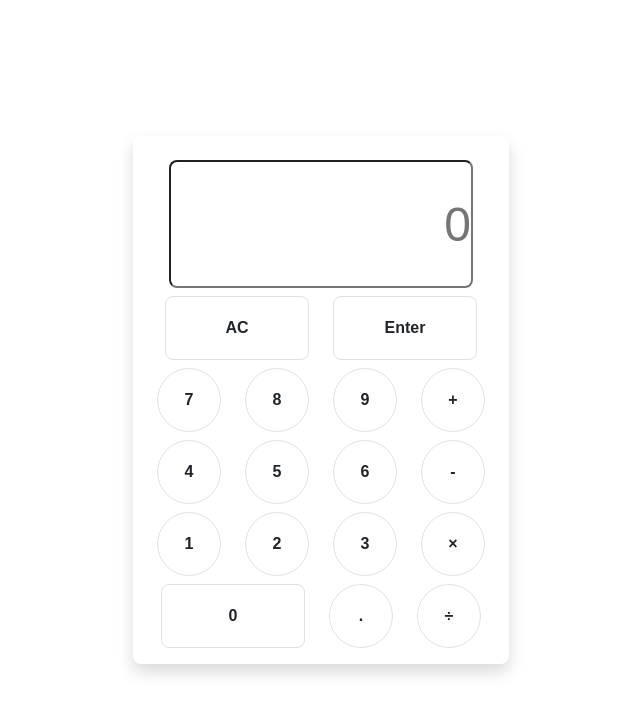
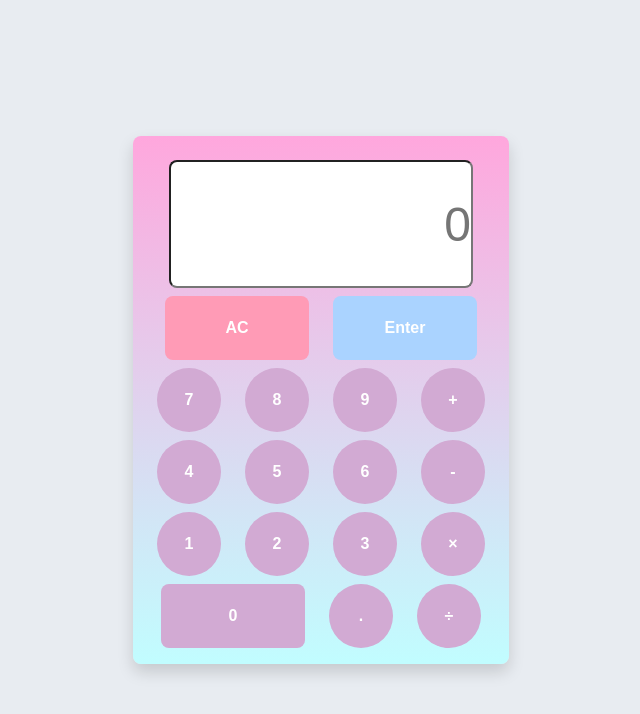
Before and after one commit to MohammadNourizadeh/calculator2, a website: page index.html in a window 1280 px wide. Shown: the whole page, without its empty margins (319-959 px from the left). Drawn offline with Linux system fonts and the light colour scheme.

Commit message:
calc body and btns color changed and theirs border removed

```diff
--- a/assets/scss/main.scss
+++ b/assets/scss/main.scss
@@ -1,4 +1,4 @@
-*{
+* {
     padding: 0px;
     margin: 0px;
     box-sizing: border-box;
@@ -7,74 +7,94 @@
 }
 
 
-.my-container{
+.my-container {
 
-    .my-row{
+    .my-row {
 
-        .my-col{
+        .my-col {
+            background-color: #E8ECF1;
 
-            .king{
+            .king {
+                background-image: linear-gradient(rgb(255, 167, 221), rgb(193, 253, 255));
 
-                .input-div{
+                .input-div {
 
-                    input{
+                    input {
                         width: 19rem;
                         height: 8rem;
                         font-size: 3rem;
                     }
                 }
 
-                .btn-div{
+                .btn-div {
 
-                    .first-line-btn{
+                    .first-line-btn {
 
-                        button{
+                        button {
                             width: 9rem;
                             height: 4rem;
-                            font-weight: 800;
+                            font-weight: 900;
+                        }
+
+                        #ac-btn {
+                            color: white;
+                            background-color: rgb(255, 155, 182);
+                        }
+
+                        #enter-btn {
+                            color: white;
+                            background-color: rgb(170, 211, 255);
                         }
                     }
 
-                    .second-line-btn{
+                    .second-line-btn {
 
-                        button{
+                        button {
                             width: 4rem;
                             height: 4rem;
                             border-radius: 50%;
-                            font-weight: 800;
+                            font-weight: 900;
+                            color: white;
+                            background-color: rgb(210, 170, 211);
                         }
                     }
 
-                    .third-line-btn{
+                    .third-line-btn {
 
-                        button{
+                        button {
                             width: 4rem;
                             height: 4rem;
                             border-radius: 50%;
-                            font-weight: 800;
+                            font-weight: 900;
+                            background-color: rgb(210, 170, 211);
+                            color: white;
                         }
                     }
 
-                    .forth-line-btn{
+                    .forth-line-btn {
 
-                        button{
+                        button {
                             width: 4rem;
                             height: 4rem;
                             border-radius: 50%;
-                            font-weight: 800;
+                            font-weight: 900;
+                            background-color: rgb(210, 170, 211);
+                            color: white;
                         }
                     }
 
-                    .fifth-line-btn{
+                    .fifth-line-btn {
 
-                        button{
+                        button {
                             width: 4rem;
                             height: 4rem;
                             border-radius: 50%;
-                            font-weight: 800;
+                            font-weight: 900;
+                            background-color: rgb(210, 170, 211);
+                            color: white;
                         }
 
-                        #zero{
+                        #zero-btn {
                             width: 9rem;
                         }
                     }
--- a/index.html
+++ b/index.html
@@ -25,31 +25,31 @@
                     </div>
                     <div class="btn-div">
                         <div class="first-line-btn mb-2 d-flex justify-content-center">
-                            <button class="btn border me-4 rounded-3">AC</button>
-                            <button class="btn border rounded-3">Enter</button>
+                            <button class="btn me-4 rounded-3" id="ac-btn">AC</button>
+                            <button class="btn rounded-3" id="enter-btn">Enter</button>
                         </div>
                         <div class="second-line-btn mb-2 d-flex justify-content-center">
-                            <button class="btn border me-4">7</button>
-                            <button class="btn border me-4">8</button>
-                            <button class="btn border me-4">9</button>
-                            <button class="btn border">+</button>
+                            <button class="btn me-4">7</button>
+                            <button class="btn me-4">8</button>
+                            <button class="btn me-4">9</button>
+                            <button class="btn">+</button>
                         </div>
                         <div class="third-line-btn mb-2 d-flex justify-content-center">
-                            <button class="btn border me-4">4</button>
-                            <button class="btn border me-4">5</button>
-                            <button class="btn border me-4">6</button>
-                            <button class="btn border">-</button>
+                            <button class="btn me-4">4</button>
+                            <button class="btn me-4">5</button>
+                            <button class="btn me-4">6</button>
+                            <button class="btn">-</button>
                         </div>
                         <div class="forth-line-btn mb-2 d-flex justify-content-center">
-                            <button class="btn border me-4">1</button>
-                            <button class="btn border me-4">2</button>
-                            <button class="btn border me-4">3</button>
-                            <button class="btn border">&times;</button>
+                            <button class="btn me-4">1</button>
+                            <button class="btn me-4">2</button>
+                            <button class="btn me-4">3</button>
+                            <button class="btn">&times;</button>
                         </div>
                         <div class="fifth-line-btn d-flex justify-content-center">
-                            <button class="btn border me-4 rounded-3" id="zero">0</button>
-                            <button class="btn border me-4">.</button>
-                            <button class="btn border">&divide;</button>
+                            <button class="btn me-4 rounded-3" id="zero-btn">0</button>
+                            <button class="btn me-4">.</button>
+                            <button class="btn">&divide;</button>
                         </div>
                     </div>
                 </div>
```
Also changed, not shown: assets/css/main.css, 1 other file.
